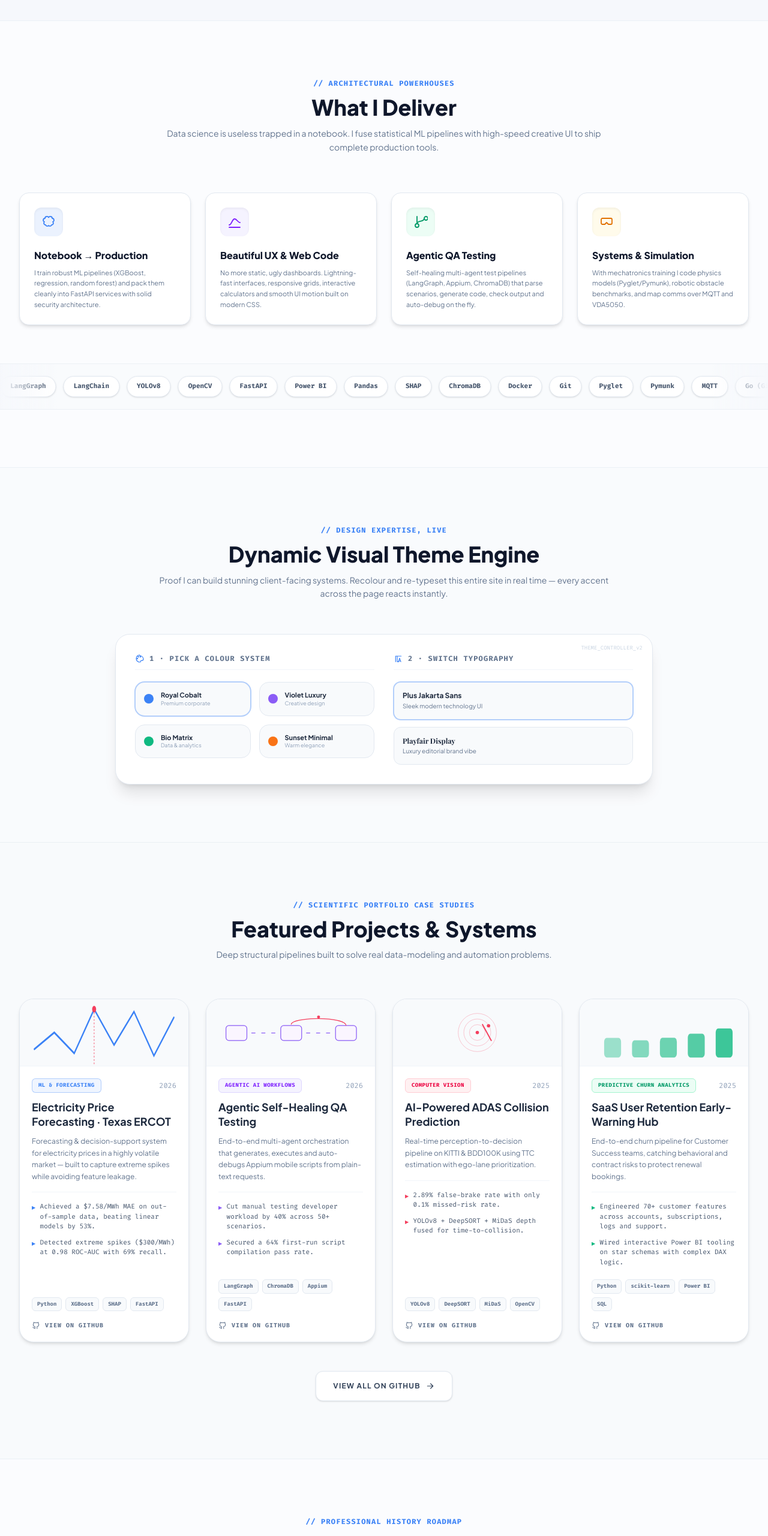
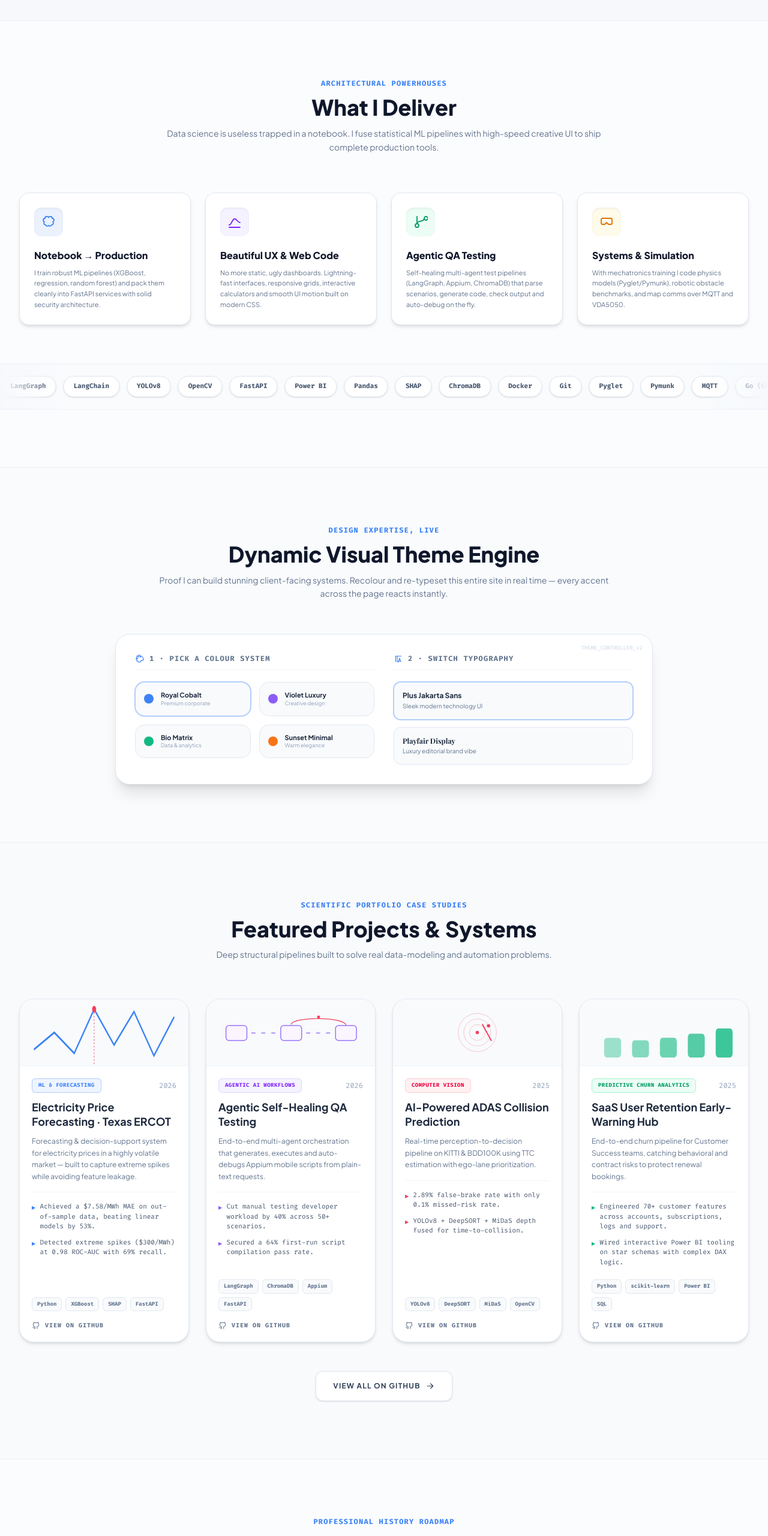
Before and after one commit to Hariharan6880/hariharan-portfolio, a React (Vite) app in the folder hariharan-portfolio/: page / in a window 1280 px wide. Shown: the part 1260-3821 px from the top of the page at 60% size. Built offline with nearby package versions, Linux system fonts and the light colour scheme; a web font is replaced by a local one.

Commit message:
Remove // prefix from section eyebrow labels

```diff
--- a/hariharan-portfolio/src/sections/Capabilities.jsx
+++ b/hariharan-portfolio/src/sections/Capabilities.jsx
@@ -15,7 +15,7 @@ export default function Capabilities() {
     <section id="capabilities" className="relative border-t border-slate-200/60 bg-white/50 py-24">
       <div className="mx-auto max-w-7xl px-4 sm:px-6 lg:px-8">
         <Reveal className="mx-auto mb-16 max-w-3xl text-center">
-          <span className="mono accent-text mb-3 block text-xs font-bold uppercase tracking-widest">// architectural powerhouses</span>
+          <span className="mono accent-text mb-3 block text-xs font-bold uppercase tracking-widest">architectural powerhouses</span>
           <h2 className="text-3xl font-black text-slate-900 sm:text-4xl">What I Deliver</h2>
           <p className="mt-3 text-sm leading-relaxed text-slate-500">
             Data science is useless trapped in a notebook. I fuse statistical ML pipelines with high-speed creative UI to ship complete production tools.
--- a/hariharan-portfolio/src/sections/Projects.jsx
+++ b/hariharan-portfolio/src/sections/Projects.jsx
@@ -15,7 +15,7 @@ export default function Projects() {
     <section id="projects" className="border-t border-slate-200/60 bg-slate-50 py-24">
       <div className="mx-auto max-w-7xl px-4 sm:px-6 lg:px-8">
         <Reveal className="mx-auto mb-16 max-w-3xl text-center">
-          <span className="mono accent-text mb-3 block text-xs font-bold uppercase tracking-widest">// scientific portfolio case studies</span>
+          <span className="mono accent-text mb-3 block text-xs font-bold uppercase tracking-widest">scientific portfolio case studies</span>
           <h2 className="text-3xl font-black text-slate-900 sm:text-4xl">Featured Projects & Systems</h2>
           <p className="mt-3 text-sm text-slate-500">
             Deep structural pipelines built to solve real data-modeling and automation problems.
--- a/hariharan-portfolio/src/sections/ThemeEngine.jsx
+++ b/hariharan-portfolio/src/sections/ThemeEngine.jsx
@@ -31,7 +31,7 @@ export default function ThemeEngine() {
     <section id="theme-engine" className="relative border-t border-slate-200/60 bg-white/40 py-24">
       <div className="mx-auto max-w-7xl px-4 sm:px-6 lg:px-8">
         <Reveal className="mx-auto mb-14 max-w-3xl text-center">
-          <span className="mono accent-text mb-3 block text-xs font-bold uppercase tracking-widest">// design expertise, live</span>
+          <span className="mono accent-text mb-3 block text-xs font-bold uppercase tracking-widest">design expertise, live</span>
           <h2 className="text-3xl font-black text-slate-900 sm:text-4xl">Dynamic Visual Theme Engine</h2>
           <p className="mt-3 text-sm leading-relaxed text-slate-500">
             Proof I can build stunning client-facing systems. Recolour and re-typeset this entire site in real time — every accent across the page reacts instantly.
--- a/hariharan-portfolio/src/sections/Timeline.jsx
+++ b/hariharan-portfolio/src/sections/Timeline.jsx
@@ -13,7 +13,7 @@ export default function Timeline() {
     <section id="journey" className="relative border-t border-slate-200/60 bg-white/50 py-24">
       <div className="mx-auto max-w-4xl px-4 sm:px-6">
         <Reveal className="mb-16 text-center">
-          <span className="mono accent-text mb-3 block text-xs font-bold uppercase tracking-widest">// professional history roadmap</span>
+          <span className="mono accent-text mb-3 block text-xs font-bold uppercase tracking-widest">professional history roadmap</span>
           <h2 className="text-3xl font-black text-slate-900 sm:text-4xl">Training & Experience</h2>
           <p className="mx-auto mt-3 max-w-xl text-sm leading-relaxed text-slate-500">
             Advanced computing studies combined with high-fidelity physical automation engineering.
```
